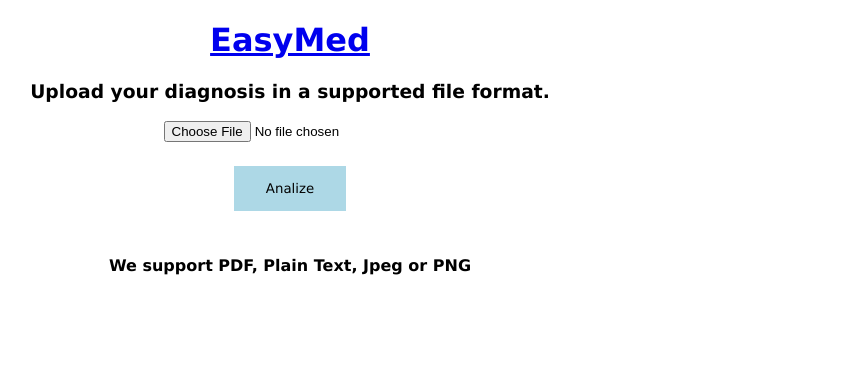
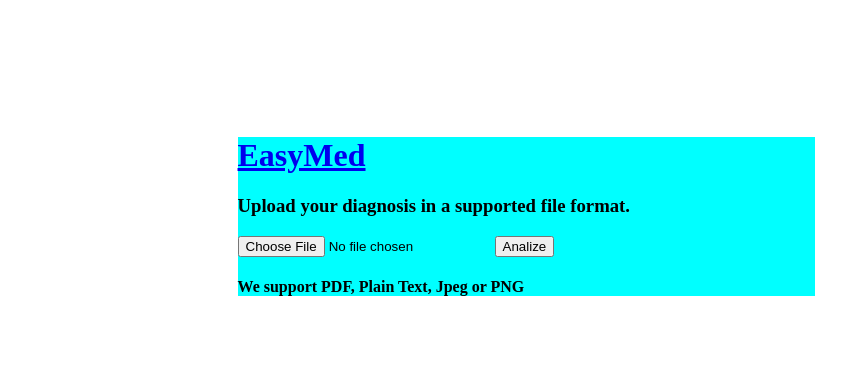
Before and after one commit to gprendi/StartHack_Microsoft, a Flask app: page /index in a window 1280 px wide. Shown: the top 368 px of the page, without its empty margins (350-1196 px from the left). Run offline with Flask 2, Linux system fonts and the light colour scheme; parts of the project's set-up code (start-up, migrations or seed data) failed here and were passed over.

Commit message:
Updated flask app

```diff
--- /dev/null
+++ b/static/main.css
@@ -0,0 +1,9 @@
+body {
+    margin: 5%;
+    padding: 4%;
+}
+
+#main {
+    background-color: aqua;
+    margin-left: 45%;
+}
--- a/templates/base.html
+++ b/templates/base.html
@@ -4,61 +4,12 @@
 <!--[if IE 8]>         <html class="no-js lt-ie9"> <![endif]-->
 <!--[if gt IE 8]>      <html class="no-js"> <!--<![endif]-->
 <html>
-	<head>
-		<style>
-		body {
-			background-color: white;
-		}
-
-		h1 {
-			color: black;
-			text-align:	center;
-			font-family: verdana;
-		}
-
-		h3 {
-			color: black;
-			text-align: center;
-			font-family: verdana;
-		}
-
-		h4 {
-			color: black;
-			text-align: center;
-			font-family: verdana;
-		}
-
-		h5 {
-			color:black;
-			text-align: center;
-			font-family: verdana;
-		}
-
-		form{
-			display: inline-block;
-		}
-		button {
-			 background-color: #4CAF50;
-			 border: none;
-			 color: white;
-			 padding: 15px 32px;
-			 text-align: center;
-			 text-decoration: none;
-			 display: inline-block;
-			 font-size: 16px;
-		}
-
-		p {
-			font-family: verdana;
-			font-size: 20px;
-		}
-		</style>
 		<meta charset="utf-8">
         <meta http-equiv="X-UA-Compatible" content="IE=edge">
         <title>EasyMed</title>
         <meta name="description" content="">
         <meta name="viewport" content="width=device-width, initial-scale=1">
-        <link rel="stylesheet" href="">
+        <link rel="stylesheet" href="{{ url_for('static', filename='main.css') }}">
 	</head>
 	<body>
 		{% with messages = get_flashed_messages() %}
--- a/templates/index.html
+++ b/templates/index.html
@@ -7,24 +7,20 @@
             <p class="browsehappy">You are using an <strong>outdated</strong> browser. Please <a href="#">upgrade your browser</a> to improve your experience.</p>
         <![endif]-->
 
-        <h1><a href='/index'> EasyMed </a></h1>
+		<div id="main">
+        <h1><a href='./index'> EasyMed </a></h1>
         <h3>Upload your diagnosis in a supported file format.</h3>
         {% if error %}
         	<h5 class=error><strong>Error:</strong> {{error}}</h5>
        	{% endif %}
-       	<div style="text-align: center;font-family: Verdana">
+       	<div id="form">
 	        <form method=post enctype = multipart/form-data>
 	        	<input type=file name=file  placeholder="Drag & Drop">
-	       		<p><input style="background-color: lightblue; border: 12px; padding: 15px 32px;
-	       			text-align: center;
-	       			text-decoration: none;
-	       			display: inline-block;
-	       			fonr-size: 16px;
-	       			font-family: Verdana;
-	       			margin: 4px 2px" type=submit value=Analize>
+	       		<input type=submit value=Analize>
 	       	</form>
 		</div>
 	    <h4>We support PDF, Plain Text, Jpeg or PNG</h4>
+	</div>
     </body>
 </html>
 
```
